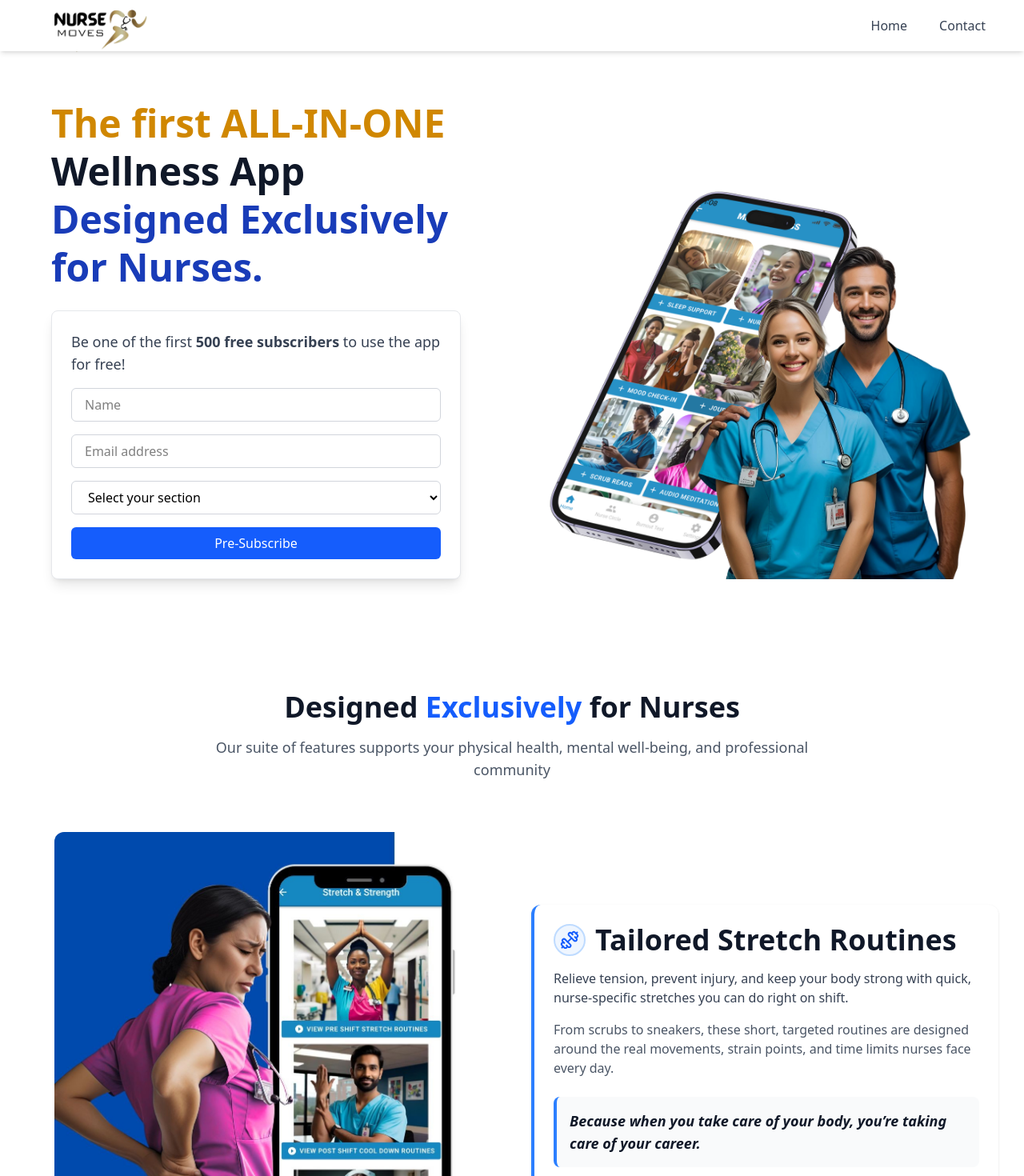
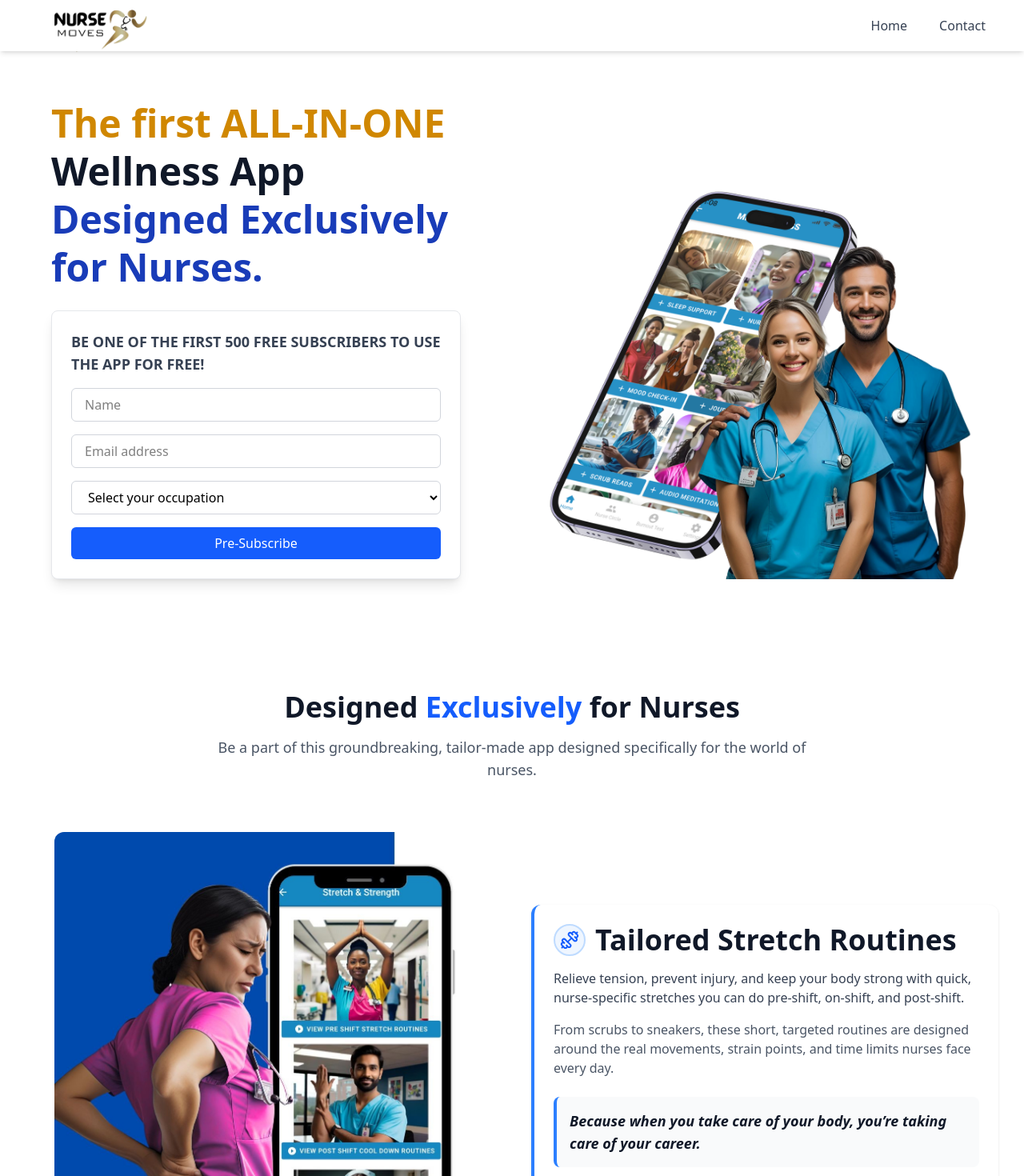
Before and after one commit to Thisalzzz/nursemoves-landing-page, a React (Vite) app: page / in a window 1280 px wide. Shown: the top 1470 px of the page at 80% size. Built offline with nearby package versions, Linux system fonts and the light colour scheme.

Commit message:
did some changes

```diff
--- a/src/components/EmailCapture.jsx
+++ b/src/components/EmailCapture.jsx
@@ -213,13 +213,16 @@ const EmailCapture = () => {
                   required
                 >
                   <option value="" disabled>
-                    Select your section
+                    Select your occupation
                   </option>
-                  <option value="paediatric">Paediatric</option>
-                  <option value="icu">ICU</option>
-                  <option value="emergency">Emergency</option>
-                  <option value="surgical">Surgical</option>
-                  <option value="other">Other</option>
+                    <option value="paediatric">Paramedic/EMT</option>
+                    <option value="icu">Registered Nurse (RN)</option>
+                    <option value="emergency">Licensed Practical Nurse (LPN)</option>
+                    <option value="surgical">Nurse Practitioner (NP)</option>
+                    <option value="other">Student Nurse</option>
+                    <option value="other">Physician</option>
+                    <option value="other">Therapist (PT/OT/RT)</option>
+                    <option value="other">Other</option>
                 </select>
                 <svg xmlns="http://www.w3.org/2000/svg" className="h-5 w-5 text-gray-400 absolute right-3 top-3.5 pointer-events-none" fill="none" viewBox="0 0 24 24" stroke="currentColor">
                   <path strokeLinecap="round" strokeLinejoin="round" strokeWidth={2} d="M19 9l-7 7-7-7" />
@@ -228,8 +231,9 @@ const EmailCapture = () => {
 
               <button
                 type="submit"
+
                 disabled={isLoading}
-                className={`w-full bg-gradient-to-r from-blue-600 to-indigo-700 text-white py-3 rounded-lg font-bold text-lg transition-all transform hover:scale-[1.02] shadow-lg ${
+                className={`w-full cursor-pointer bg-gradient-to-r from-blue-600 to-indigo-700 text-white py-3 rounded-lg font-bold text-lg transition-all transform hover:scale-[1.02] shadow-lg ${
                   isLoading ? "opacity-80 cursor-not-allowed" : "hover:shadow-blue-500/30"
                 }`}
               >
@@ -247,7 +251,7 @@ const EmailCapture = () => {
               </button>
 
               <p className="text-indigo-200 text-sm pt-2">
-                Join {500 - slotsRemaining} nurses who have already secured early access
+                Join the Nurse Community that already secured free early access.
               </p>
             </form>
           )}
--- a/src/components/FeatureSet.jsx
+++ b/src/components/FeatureSet.jsx
@@ -2,6 +2,8 @@ import React, { useState, useEffect } from "react";
 import phone1 from "../assets/phone1.png";
 import phone2 from "../assets/phone2.png";
 import phone3 from "../assets/phone3.png";
+import phone4 from "../assets/phone4.png";
+
 
 const features = [
   {
@@ -36,6 +38,10 @@ const slides = [
   {
     image: phone3,
     title: "mental toolkit",
+  },
+    {
+    image: phone4,
+    title: "Nurse Laughs",
   },
 ];
 
--- a/src/components/HeroSection.jsx
+++ b/src/components/HeroSection.jsx
@@ -81,7 +81,7 @@ const HeroSection = () => {
         </h1>
 
         <div className="bg-white shadow-lg rounded-lg p-6 mt-6 border border-gray-200">
-          <p className="text-lg text-gray-700 mb-4">
+          <p className="text-lg font-bold text-gray-700 mb-4 uppercase">
             Be one of the first{" "}
             <span className="font-semibold">500 free subscribers</span> to use
             the app for free!
@@ -110,7 +110,7 @@ const HeroSection = () => {
               required
             >
               <option value="" disabled>
-                Select your section
+                Select your occupation
               </option>
               <option value="paediatric">Paramedic/EMT</option>
               <option value="icu">Registered Nurse (RN)</option>
@@ -124,7 +124,7 @@ const HeroSection = () => {
             <button
               type="submit"
               disabled={isLoading}
-              className={`w-full bg-blue-600 hover:bg-blue-700 text-white py-2 rounded-md font-medium transition ${
+              className={`w-full cursor-pointer bg-blue-600 hover:bg-blue-700 text-white py-2 rounded-md font-medium transition ${
                 isLoading ? "opacity-50 cursor-not-allowed" : ""
               }`}
             >
--- a/src/components/ScreenshotSection.jsx
+++ b/src/components/ScreenshotSection.jsx
@@ -11,7 +11,7 @@ const FeatureSection = () => {
     {
       id: 1,
       title: 'Tailored Stretch Routines',
-      description: 'Relieve tension, prevent injury, and keep your body strong with quick, nurse-specific stretches you can do right on shift.',
+      description: 'Relieve tension, prevent injury, and keep your body strong with quick, nurse-specific stretches you can do pre-shift, on-shift, and post-shift.',
       description2: "From scrubs to sneakers, these short, targeted routines are designed around the real movements, strain points, and time limits nurses face every day.",
       highlight: 'Because when you take care of your body, you’re taking care of your career.',
       phoneImage: back,
@@ -39,7 +39,7 @@ const FeatureSection = () => {
       title: 'Nurse Radio',
       description: 'Your daily dose of connection, knowledge, and a little inspiration — right in your ears.',
       description2: "Tune in for fresh conversations on nursing life, career growth, mental health, and real-world stories from the frontlines. Whether you’re commuting, charting, or winding down, you’ll always have a voice in your corner.",
-      highlight: 'Because every nurse deserves a soundtrack that speaks to their journey.',
+      highlight: 'Whether you’re on the subway, on the bus, or heading back from work and winding down, you’ll always have a safe corner that you understand — and that understands you.',
       phoneImage: radio,
       reverse: false,
       bgColor: "bg-amber-50",
@@ -71,7 +71,7 @@ const FeatureSection = () => {
             Designed <span className="text-blue-600">Exclusively</span> for Nurses
           </h2>
           <p className="text-lg text-gray-600 max-w-3xl mx-auto">
-            Our suite of features supports your physical health, mental well-being, and professional community
+            Be a part of this groundbreaking, tailor-made app designed specifically for the world of nurses.
           </p>
         </div>
 
```
Also changed, not shown: src/assets/phone4.png (added).
